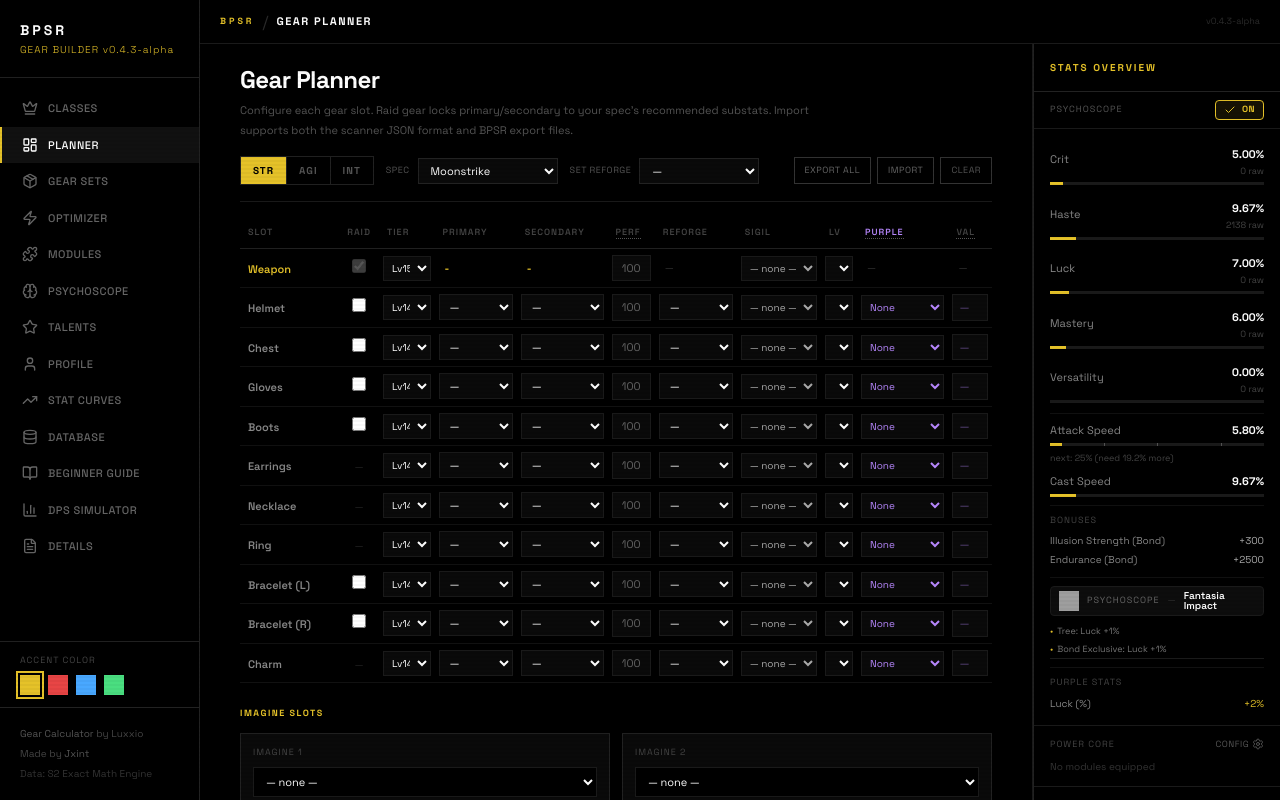
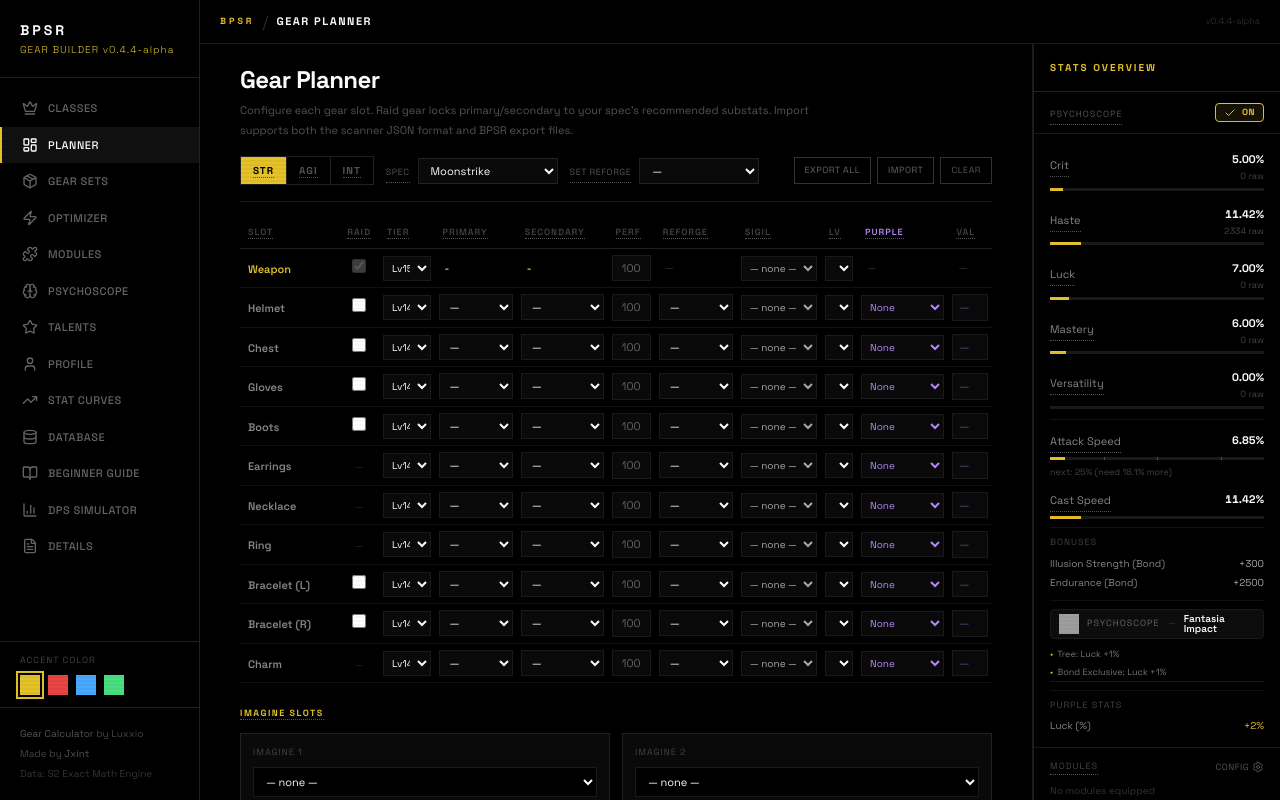
Before and after one commit to JMJAJ/bp-gear, a Next.js app: page / in a window 1280 px wide. Both pictures are taken after a click on the button "PLANNER". Built offline with nearby package versions, Linux system fonts and the light colour scheme; grey boxes are pictures that could not be loaded.

Commit message:
v0.4.4-alpha

```diff
--- a/app/page.tsx
+++ b/app/page.tsx
@@ -123,7 +123,7 @@ function AppShell() {
             >
               Stats
             </button>
-            <span className="text-[9px] text-[#2a2a2a] hidden md:block">v0.4.3-alpha</span>
+            <span className="text-[9px] text-[#2a2a2a] hidden md:block">v0.4.4-alpha</span>
           </div>
         </header>
 
--- a/components/details-section.tsx
+++ b/components/details-section.tsx
@@ -1,6 +1,7 @@
 "use client"
 import { useApp, getStatPercentCombat, getClassForSpec } from "@/lib/app-context"
 import { GAME_DATA } from "@/lib/game-data"
+import { Tip } from "@/components/TooltipText"
 
 export function DetailsSection() {
   const { stats, base, ext, accentColor, spec, psychoscopeConfig } = useApp()
@@ -18,6 +19,7 @@ export function DetailsSection() {
   const className = spec ? getClassForSpec(spec) : null
   const mainStatName = className ? GAME_DATA.CLASSES[className]?.main ?? null : null
   const isAgilityClass = mainStatName === "Agility"
+  const baseAgi = base.agi + 435
 
   return (
     <div className="p-6 space-y-6 max-w-5xl mx-auto">
@@ -45,24 +47,46 @@ export function DetailsSection() {
 
             return (
               <div key={stat} className="bg-[#0a0a0a] border border-[#1a1a1a] rounded p-3">
-                <div className="text-xs text-[#666] mb-1">{stat}</div>
+                <div className="text-xs text-[#666] mb-1">
+                  <Tip
+                    text={
+                      stat === "Crit" ? "Crit chance." :
+                      stat === "Haste" ? "Haste %." :
+                      stat === "Luck" ? "Lucky Strike chance. (In-game UI often shows +5% base.)" :
+                      stat === "Mastery" ? "Damage scaling stat." :
+                      "General multiplier stat."
+                    }
+                  >
+                    <span>{stat}</span>
+                  </Tip>
+                </div>
                 <div className="flex items-baseline gap-2">
                   <span className="text-lg font-bold text-white">{finalPct.toFixed(2)}%</span>
+                  <Tip text="Raw points before the game converts them into %.">
                     <span className="text-xs text-[#555]">({rawTotal.toFixed(0)} raw)</span>
+                  </Tip>
                 </div>
               </div>
             )
           })}
 
           <div className="bg-[#0a0a0a] border border-[#1a1a1a] rounded p-3">
-            <div className="text-xs text-[#666] mb-1">Attack Speed</div>
+            <div className="text-xs text-[#666] mb-1">
+              <Tip text="ASPD. Some skills care about 25/50/80% breakpoints.">
+                <span>Attack Speed</span>
+              </Tip>
+            </div>
             <div className="flex items-baseline gap-2">
               <span className="text-lg font-bold text-white">{(stats.aspd ?? 0).toFixed(2)}%</span>
             </div>
           </div>
 
           <div className="bg-[#0a0a0a] border border-[#1a1a1a] rounded p-3">
-            <div className="text-xs text-[#666] mb-1">Cast Speed</div>
+            <div className="text-xs text-[#666] mb-1">
+              <Tip text="CSPD. Shorter cast/animation time for skills that scale with it.">
+                <span>Cast Speed</span>
+              </Tip>
+            </div>
             <div className="flex items-baseline gap-2">
               <span className="text-lg font-bold text-white">{(stats.cspd ?? 0).toFixed(2)}%</span>
             </div>
@@ -109,8 +133,8 @@ export function DetailsSection() {
 
           <div className="mt-3 pt-3 border-t border-[#1a1a1a] text-xs text-[#666]">
             <span className="font-semibold" style={{ color: accentColor }}>Analysis:</span> The in-game UI shows
-            Luck with a +5% default bonus that's always active. Our calculator shows the combat-accurate value
-            which includes this base. Psychoscope should add +1668 raw Haste (13759 - 12091) from the "gained in any way +10%"
+            Luck with a +5% default bonus that's always active. This calculator includes that base too.
+            Psychoscope should add +1668 raw Haste (13759 - 12091) from the "gained in any way +10%"
             multiplier (Polarity X8).
           </div>
         </div>
@@ -155,16 +179,28 @@ export function DetailsSection() {
                 <div className="text-[#666] text-xs font-semibold mb-2">RAW STAT SOURCES:</div>
 
                 {/* Base character stats */}
-                {base[stat.toLowerCase() as keyof typeof base] > 0 && (
+                {/* {base[stat.toLowerCase() as keyof typeof base] > 0 && (
                   <div className="flex justify-between text-[#aaa]">
                     <span>Base (Character/Talents/Account)</span>
                     <span className="font-mono">+{base[stat.toLowerCase() as keyof typeof base]}</span>
+                  </div>
+                )} */}
+
+                {/* Base % */}
+                {baseVal > 0 && (
+                  <div className="flex justify-between text-[#aaa]">
+                    <Tip text="Free base % the game gives you.">
+                      <span>Base</span>
+                    </Tip>
+                    <span className="font-mono">+{baseVal.toFixed(2)}%</span>
                   </div>
                 )}
 
                 {/* Gear contributions */}
                 <div className="flex justify-between text-[#aaa]">
+                  <Tip text="Raw points coming from your gear stats.">
                     <span>From Gear (Primary/Secondary/Raid)</span>
+                  </Tip>
                   <span className="font-mono">
                     +{(rawBeforeGainMult - (base[stat.toLowerCase() as keyof typeof base] || 0)).toFixed(0)}
                   </span>
@@ -173,7 +209,9 @@ export function DetailsSection() {
                 {/* Psychoscope gain multiplier */}
                 {gainMult !== 0 && (
                   <div className="flex justify-between text-[#9b87f5]">
+                    <Tip text="Psychoscope bonus that makes you gain more of this stat from all sources.">
                       <span>Psychoscope Gain Multiplier ({gainMult > 0 ? '+' : ''}{gainMult.toFixed(1)}%)</span>
+                    </Tip>
                     <span className="font-mono">{gainMult > 0 ? '+' : ''}{gainMultBonus.toFixed(0)}</span>
                   </div>
                 )}
@@ -200,7 +238,9 @@ export function DetailsSection() {
                   {/* External buffs */}
                   {extVal > 0 && (
                     <div className="flex justify-between" style={{ color: accentColor }}>
+                      <Tip text="Extra % from buffs (party, food, etc.).">
                         <span>External Buffs</span>
+                      </Tip>
                       <span className="font-mono">+{extVal.toFixed(2)}%</span>
                     </div>
                   )}
@@ -208,7 +248,9 @@ export function DetailsSection() {
                   {/* Purple stat bonuses */}
                   {purplePct > 0 && (
                     <div className="flex justify-between" style={{ color: accentColor }}>
+                      <Tip text="Extra % from purple stats / talents.">
                         <span>Purple Stats / Talents</span>
+                      </Tip>
                       <span className="font-mono">+{purplePct.toFixed(2)}%</span>
                     </div>
                   )}
@@ -218,19 +260,25 @@ export function DetailsSection() {
                     <>
                       {stats.psychoscopeEffects.treeStatPct[stat] && (
                         <div className="flex justify-between text-[#9b87f5]">
+                          <Tip text="% from your Psychoscope tree.">
                             <span>Psychoscope Tree Bonus</span>
+                          </Tip>
                           <span className="font-mono">+{stats.psychoscopeEffects.treeStatPct[stat]}%</span>
                         </div>
                       )}
                       {stat === "Crit" && stats.psychoscopeEffects.bondCritPct > 0 && (
                         <div className="flex justify-between text-[#9b87f5]">
+                          <Tip text="Extra % from Psychoscope bond.">
                             <span>Psychoscope Bond Exclusive</span>
+                          </Tip>
                           <span className="font-mono">+{stats.psychoscopeEffects.bondCritPct}%</span>
                         </div>
                       )}
                       {stat === "Luck" && stats.psychoscopeEffects.bondLuckPct > 0 && (
                         <div className="flex justify-between text-[#9b87f5]">
+                          <Tip text="Extra % from Psychoscope bond.">
                             <span>Psychoscope Bond Exclusive</span>
+                          </Tip>
                           <span className="font-mono">+{stats.psychoscopeEffects.bondLuckPct}%</span>
                         </div>
                       )}
@@ -274,11 +322,11 @@ export function DetailsSection() {
             <div className="space-y-2 text-sm">
               <div className="text-[#666] text-xs font-semibold mb-2">{mainStatName.toUpperCase()} SOURCES:</div>
 
-              {/* Base stat (from manual entry — currently unused/hidden) */}
-              {base.agi > 0 && (
+              {/* Base stat */}
+              {baseAgi > 0 && (
                 <div className="flex justify-between text-[#aaa]">
-                  <span>Base Character {mainStatName}</span>
-                  <span className="font-mono">+{base.agi}</span>
+                  <Tip text="Your character's built-in base for this stat (from level/class/account stuff).">Base</Tip>
+                  <span className="font-mono">+{baseAgi}</span>
                 </div>
               )}
 
@@ -318,7 +366,7 @@ export function DetailsSection() {
               <div className="flex justify-between font-semibold text-white pt-2 border-t border-[#1a1a1a]">
                 <span>Raw {mainStatName}</span>
                 <span className="font-mono">
-                  {(base.agi +
+                  {(baseAgi +
                     (stats.gearMainStat ?? 0) +
                     (stats.moduleStats?.[mainStatName] ?? 0) +
                     (stats.extraStats?.[mainStatName] ?? 0) +
@@ -357,7 +405,7 @@ export function DetailsSection() {
                   <div className="flex justify-between font-semibold text-white mt-2">
                     <span>Haste from Agility</span>
                     <span className="font-mono">
-                      +{((base.agi +
+                      +{((baseAgi +
                         (stats.gearMainStat ?? 0) +
                         (stats.moduleStats?.["Agility"] ?? 0) +
                         (stats.extraStats?.["Agility"] ?? 0) +
--- a/components/dps-simulator.tsx
+++ b/components/dps-simulator.tsx
@@ -280,7 +280,7 @@ export function DpsSimulator() {
     }, [im1Name, im2Name])
 
     // User-configurable inputs
-    const [manualAtk, setManualAtk] = useState(3738)
+    const [manualAtk, setManualAtk] = useState(3718)
     const [manualAspd, setManualAspd] = useState(0) // 0 = use planner value, >0 = override (e.g. 89 for 89%)
     const [fightDuration, setFightDuration] = useState(90)
     const [activeTab, setActiveTab] = useState<"chart" | "breakdown" | "log" | "timeline">("chart")
--- a/components/planner-section.tsx
+++ b/components/planner-section.tsx
@@ -469,14 +469,18 @@ export function PlannerSection() {
                 borderLeft: idx === 0 ? undefined : "none",
               }}
             >
-              {opt.label}
+              <Tip text="Picks your main stat (STR/AGI/INT). This mostly changes which purple stats show up on armor.">
+                <span>{opt.label}</span>
+              </Tip>
             </button>
           ))}
         </div>
 
         {/* Spec */}
         <div className="flex items-center gap-2">
-          <span className="text-[9px] uppercase tracking-[0.5px] text-[#555]">Spec</span>
+          <Tip text="Your spec. Raid items lock stats based on this.">
+            <span className="text-[9px] uppercase tracking-[0.5px] text-[#555]">Spec</span>
+          </Tip>
           <select
             value={spec}
             onChange={e => setSpec(e.target.value)}
@@ -489,7 +493,9 @@ export function PlannerSection() {
 
         {/* Global reforge */}
         <div className="flex items-center gap-2">
-          <span className="text-[9px] uppercase tracking-[0.5px] text-[#555]">Set Reforge</span>
+          <Tip text="Quick button: set the same reforge stat on everything (except raid weapon).">
+            <span className="text-[9px] uppercase tracking-[0.5px] text-[#555]">Set Reforge</span>
+          </Tip>
           <select
             onChange={e => {
               if (!e.target.value) return
@@ -555,13 +561,19 @@ export function PlannerSection() {
           <thead>
             <tr className="border-b border-[#222]">
               {[
-                "Slot", "Raid", "Tier", "Primary", "Secondary",
+                <Tip key="slot" text="Which gear slot this row is.">Slot</Tip>,
+                <Tip key="raidCol" text="Raid gear = primary/secondary are locked to your spec, and it can't have purple stats.">Raid</Tip>,
+                <Tip key="tier" text="Item level/tier.">Tier</Tip>,
+                <Tip key="primary" text="Main stat roll on the item.">Primary</Tip>,
+                <Tip key="secondary" text="Second stat roll on the item.">Secondary</Tip>,
                 <Tip key="perf" text="Perfection (0–100). Scales primary, secondary and reforge stats proportionally. Default 100 = max stats.">Perf</Tip>,
-                "Reforge", "Sigil", "Lv",
-                <Tip key="purple" text="Purple stat — class-filtered. Weapon/accessories get % stats, armor gets flat stats.">
+                <Tip key="reforge" text="Extra stat line. Not on raid weapon."><span>Reforge</span></Tip>,
+                <Tip key="sigil" text="Extra effect you can add to a piece."><span>Sigil</span></Tip>,
+                <Tip key="siglvl" text="Sigil level (1–3).">Lv</Tip>,
+                <Tip key="purple" text="Purple stat (legendary roll). Weapon/accessories are usually % stats, armor is usually flat stats.">
                   <span style={{ color: "#b888ff" }}>Purple</span>
                 </Tip>,
-                <Tip key="val" text="% value for percent stats (Attack Speed, Armor %, etc.). Raw number for flat stats (Armor, Max HP, Resistance).">Val</Tip>,
+                <Tip key="val" text="Value for the purple stat. % for percent stats, raw number for flat stats.">Val</Tip>,
               ].map((h, i) => (
                 <th key={i} className="text-left text-[9px] uppercase tracking-[1px] text-[#444] font-semibold px-2 py-2">
                   {h}
@@ -581,7 +593,9 @@ export function PlannerSection() {
           className="text-[9px] uppercase tracking-[1.5px] font-bold mb-3"
           style={{ color: accentColor }}
         >
-          Imagine Slots
+          <Tip text="Pick your 2 imagines + their tier.">
+            <span>Imagine Slots</span>
+          </Tip>
         </div>
         <div className="grid grid-cols-1 md:grid-cols-2 gap-3">
           {[0, 1].map(i => (
--- a/components/sidebar.tsx
+++ b/components/sidebar.tsx
@@ -48,7 +48,7 @@ export function Sidebar({ mobile }: { mobile?: boolean }) {
           className="text-[10px] font-light tracking-[1px] mt-0.5"
           style={{ color: accentColor }}
         >
-          GEAR BUILDER v0.4.3-alpha
+          GEAR BUILDER v0.4.4-alpha
         </div>
       </div>
 
--- a/components/stats-panel.tsx
+++ b/components/stats-panel.tsx
@@ -3,6 +3,7 @@ import { useApp, getStatPercentCombat } from "@/lib/app-context"
 import { GAME_DATA, MODULE_THRESHOLDS, LEVEL_COLORS } from "@/lib/game-data"
 import { Check, X, Settings } from "lucide-react"
 import { MIND_PROJECTIONS } from "@/lib/psychoscope-data"
+import { Tip } from "@/components/TooltipText"
 
 const STATS = [
   { key: "crit", stat: "Crit", extKey: "crit" },
@@ -71,7 +72,9 @@ export function StatsPanel() {
 
       {/* Psychoscope toggle */}
       <div className="px-4 py-2 border-b border-[#1a1a1a] flex items-center justify-between">
+        <Tip text="Turns Psychoscope bonuses on/off (projection + branches + bond stuff).">
           <span className="text-[9px] uppercase tracking-[1px] text-[#555]">Psychoscope</span>
+        </Tip>
         <button
           onClick={() => setPsychoscopeConfig({ ...psychoscopeConfig, enabled: !psychoscopeConfig.enabled })}
           className="flex items-center gap-1.5 px-2 py-0.5 rounded border transition-all text-[9px] font-bold uppercase tracking-[0.5px]"
@@ -97,7 +100,17 @@ export function StatsPanel() {
           return (
             <div key={key}>
               <div className="flex justify-between items-center">
+                <Tip
+                  text={
+                    stat === "Crit" ? "Your crit chance (after base + gear + bonuses)." :
+                    stat === "Haste" ? "Speed stat. Used in a bunch of formulas (and helps Attack/Cast Speed)." :
+                    stat === "Luck" ? "Lucky Strike chance." :
+                    stat === "Mastery" ? "Damage scaling stat." :
+                    "General multiplier stat."
+                  }
+                >
                   <span className="text-[11px] text-[#888]">{stat}</span>
+                </Tip>
                 <div className="text-right">
                   <span className="text-[11px] font-bold tabular-nums text-white">{pct.toFixed(2)}%</span>
                   <span className="block text-[9px] text-[#444]">{raw.toFixed(0)} raw</span>
@@ -111,7 +124,9 @@ export function StatsPanel() {
         {/* ASPD / CSPD */}
         <div className="mt-1 pt-2 border-t border-[#111]">
           <div className="flex justify-between items-center">
+            <Tip text="ASPD. Some skills care about 25/50/80% breakpoints.">
               <span className="text-[11px] text-[#888]">Attack Speed</span>
+            </Tip>
             <span
               className="text-[11px] font-bold tabular-nums"
               style={{ color: (stats?.aspd ?? 0) >= 80 ? "#4ade80" : (stats?.aspd ?? 0) >= 50 ? accentColor : "#fff" }}
@@ -150,7 +165,9 @@ export function StatsPanel() {
           )}
 
           <div className="flex justify-between items-center">
+            <Tip text="CSPD. Shorter cast/animation time for skills that scale with it.">
               <span className="text-[11px] text-[#888]">Cast Speed</span>
+            </Tip>
             <span className="text-[11px] font-bold tabular-nums text-white">{(stats?.cspd ?? 0).toFixed(2)}%</span>
           </div>
           <div className="relative h-[3px] bg-[#1a1a1a] mt-1 mb-2">
@@ -163,7 +180,9 @@ export function StatsPanel() {
           {/* Illusion Strength */}
           {(stats?.ext?.illu ?? 0) > 0 && (
             <div className="flex justify-between items-center mt-1">
+              <Tip text="Raw Illusion Strength (just summed up).">
                 <span className="text-[11px] text-[#888]">Illusion Strength</span>
+              </Tip>
               <span className="text-[11px] font-bold tabular-nums" style={{ color: accentColor }}>
                 {(stats?.ext?.illu ?? 0).toFixed(0)}
               </span>
@@ -201,7 +220,9 @@ export function StatsPanel() {
         {/* Raid bonus */}
         {stats?.appliedBonus && (
           <div className="mt-1 text-[10px]" style={{ color: accentColor }}>
-            Raid {stats.appliedBonus.l.replace(" (%)", "")} +{stats.appliedBonus.v}%
+            <Tip text="Extra % you get from raid gear bonuses.">
+              <span>Raid {stats.appliedBonus.l.replace(" (%)", "")} +{stats.appliedBonus.v}%</span>
+            </Tip>
           </div>
         )}
 
@@ -269,7 +290,9 @@ export function StatsPanel() {
         {/* Raid Set Bonuses */}
         {(stats?.raid2pcBonus || stats?.raid4pcBonus) && (
           <div className="mt-2 pt-2 border-t border-[#111]">
+            <Tip text="2pc/4pc bonus. You need enough raid armor pieces equipped.">
               <div className="text-[9px] uppercase tracking-[1px] text-[#444] mb-1">Raid Set Bonuses</div>
+            </Tip>
             {stats?.raid2pcBonus && (
               <div className="text-[10px] py-0.5" style={{ color: (stats.raidArmorCount ?? 0) >= 2 ? accentColor : "#333" }}>
                 <span className="font-bold mr-1">{(stats.raidArmorCount ?? 0) >= 2 ? <Check className="w-3 h-3 inline" /> : <X className="w-3 h-3 inline" />}</span>
@@ -292,7 +315,9 @@ export function StatsPanel() {
       {/* Module summary */}
       <div className="px-4 py-3 border-b border-[#1a1a1a]">
         <div className="flex justify-between items-center mb-2">
-          <div className="text-[9px] uppercase tracking-[1px] text-[#444]">Power Core</div>
+          <Tip text="Your module levels. More points = higher level.">
+            <div className="text-[9px] uppercase tracking-[1px] text-[#444]">Modules</div>
+          </Tip>
           <button
             onClick={() => setSection("modules")}
             className="text-[9px] uppercase tracking-[0.5px] text-[#555] hover:text-[#aaa] transition-colors"
--- a/lib/app-context.tsx
+++ b/lib/app-context.tsx
@@ -123,7 +123,8 @@ export function calculateStats(
   total.Haste += base.haste
   total.Crit += base.crit
   total.Luck += base.luck
-  const baseAgi = base.agi
+
+  const baseAgi = base.agi + 435 // untracked base agility (source unknown)
   let gearMainStat = 0
 
   gear.forEach((g, i) => {
--- a/lib/game-data.ts
+++ b/lib/game-data.ts
@@ -10,7 +10,7 @@ export const GAME_DATA = {
   CONSTANTS: {
     "Versatility": { c: 11200, base: 0 },
     "Mastery": { c: 19975, base: 6 },
-    "Haste": { c: 19975, base: 0 },
+    "Haste": { c: 19975, base: 0.96 }, // +0.96% base Haste (idk source is just random/unknown)
     "Crit": { c: 19975, base: 5 },
     "Luck": { c: 19975, base: 5 },
   } as Record<string, { c: number; base: number }>,
```
Lines whose indentation alone changed are shown as unchanged.
